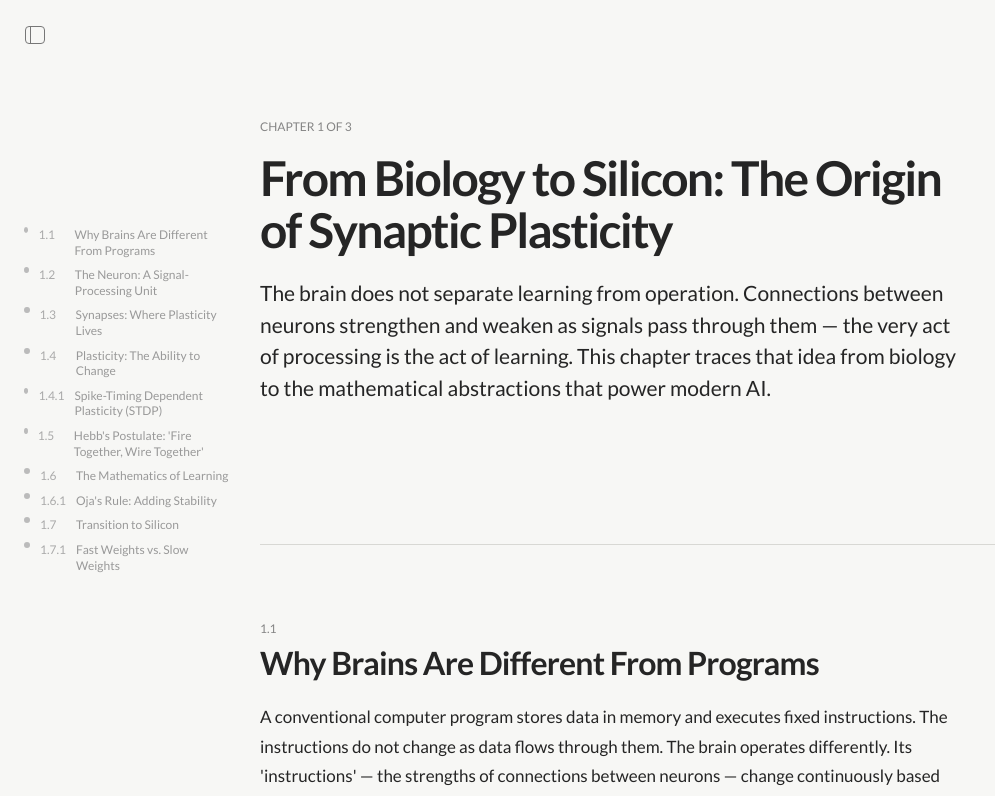
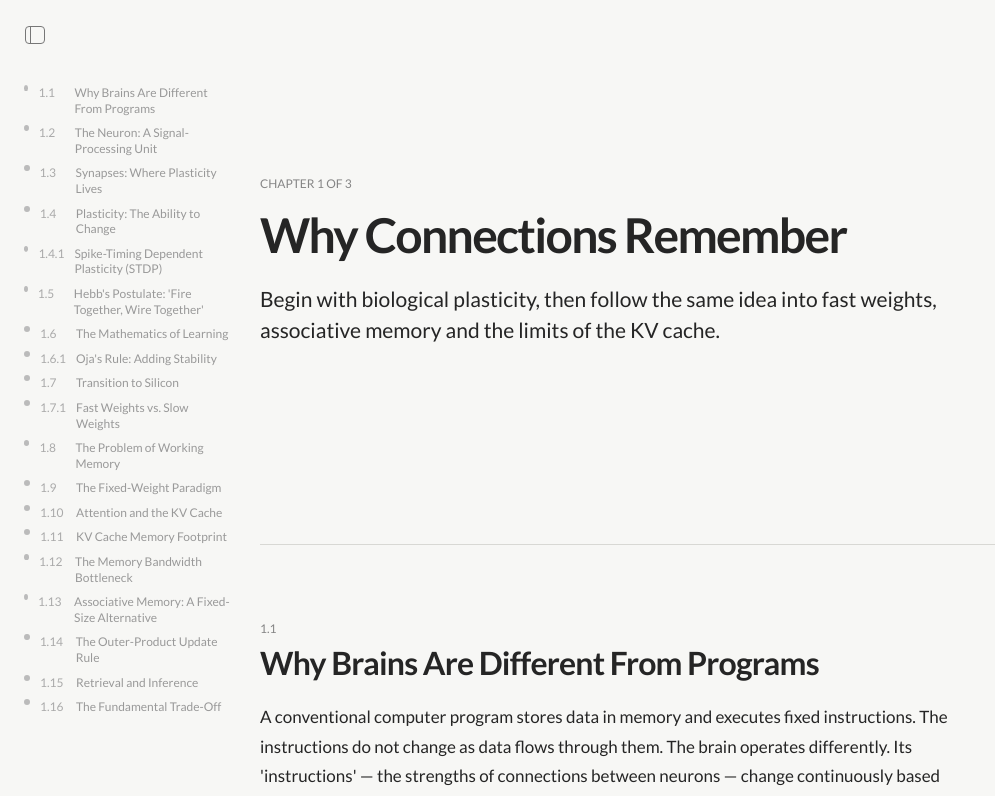
Before and after one commit to richennacht/synapse-explainer, a Next.js app: page / in a window 1280 px wide. Shown: the top 796 px of the page, without its empty margins (0-995 px from the left). Built offline with nearby package versions, Linux system fonts and the light colour scheme.

Commit message:
Merge the foundation and add the SmolLM2 implementation chapter

```diff
--- a/app/page.js
+++ b/app/page.js
@@ -5,6 +5,7 @@ import "./article.css";
 import MathLine, {formulaFor} from "../components/MathLine";
 import STDPGraph from "../components/STDPGraph";
 import {FastSlowFigure,HebbianFigure,OjaFigure} from "../components/LearningFigures";
+import ModelChapter,{modelSections} from "../components/ModelChapter";
 
 const chapterMeta = [
  {id:"chapter-1",number:"CHAPTER 1",short:"Biology to silicon"},
@@ -28,7 +29,9 @@ function parseArticle(source){
   }
   chapters.push({id:`chapter-${number}`,number:`CHAPTER ${number}`,title,intro:intro.join(" "),sections});
  }
- return chapters;
+ const first={...chapters[0],title:"Why Connections Remember",intro:"Begin with biological plasticity, then follow the same idea into fast weights, associative memory and the limits of the KV cache.",sections:[...chapters[0].sections,...chapters[1].sections.map((s,i)=>({...s,number:`1.${8+i}`,id:`foundation-${s.id}`}))]};
+ const model={id:"chapter-2",number:"CHAPTER 2",title:"Giving SmolLM2 Temporary Working Memory",intro:"Start with one frozen open-weight model. Compare no retained context, a growing KV cache and a bounded Hebbian associative state on the same delayed access-code task.",sections:modelSections};
+ return [first,model,chapters[2]];
 }
 
 export default function Page(){
@@ -46,7 +49,7 @@ export default function Page(){
   <nav className="section-index" aria-label={`${chapterMeta.find(x=>x.id===active.id)?.short||active.number} sections`}>{active.sections.map(section=><button key={section.id} onClick={()=>document.getElementById(section.id)?.scrollIntoView({behavior:"smooth"})}><i/><span>{section.number}</span> {section.title}</button>)}</nav>
   <main className="chapter-main" id="top"><article>
    <header className="chapter-intro"><time>{active.number} OF 3</time><h1>{active.title}</h1><p className="lead">{active.intro}</p></header>
-   {active.sections.map(section=><section id={section.id} key={section.id}><span className="number">{section.number}</span><h2>{section.title}</h2><ArticleLines lines={section.lines} sectionNumber={section.number}/></section>)}
+   {active.id==="chapter-2"?<ModelChapter/>:active.sections.map(section=><section id={section.id} key={section.id}><span className="number">{section.number}</span><h2>{section.title}</h2><ArticleLines lines={section.lines} sectionNumber={section.number}/></section>)}
    <button className="next-part" onClick={()=>{const index=chapters.findIndex(ch=>ch.id===active.id);choose(chapters[(index+1)%chapters.length].id)}}><span>{active.id==="chapter-3"?"Return to Chapter 1":"Continue to the next chapter"}</span><span>→</span></button>
   </article></main>
  </>;
```
